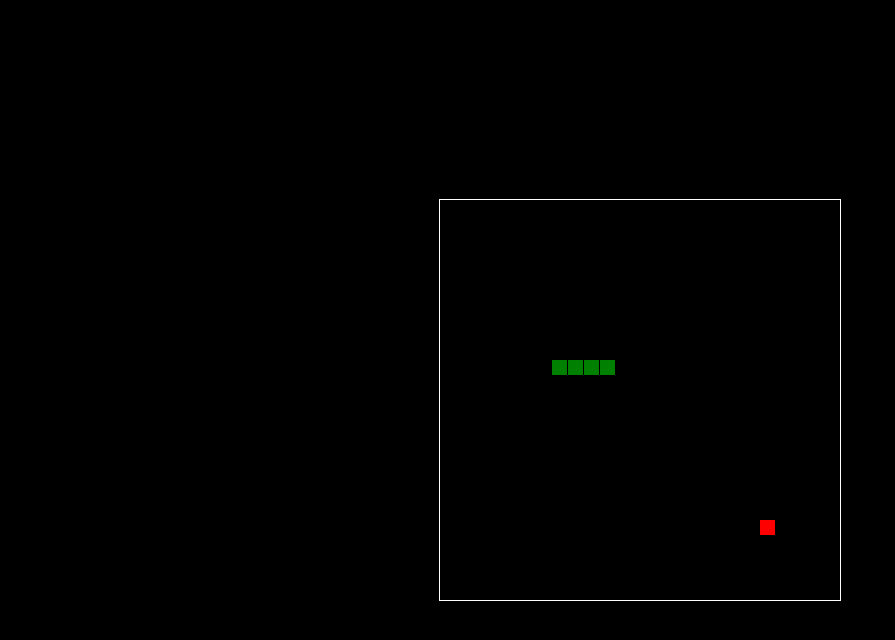
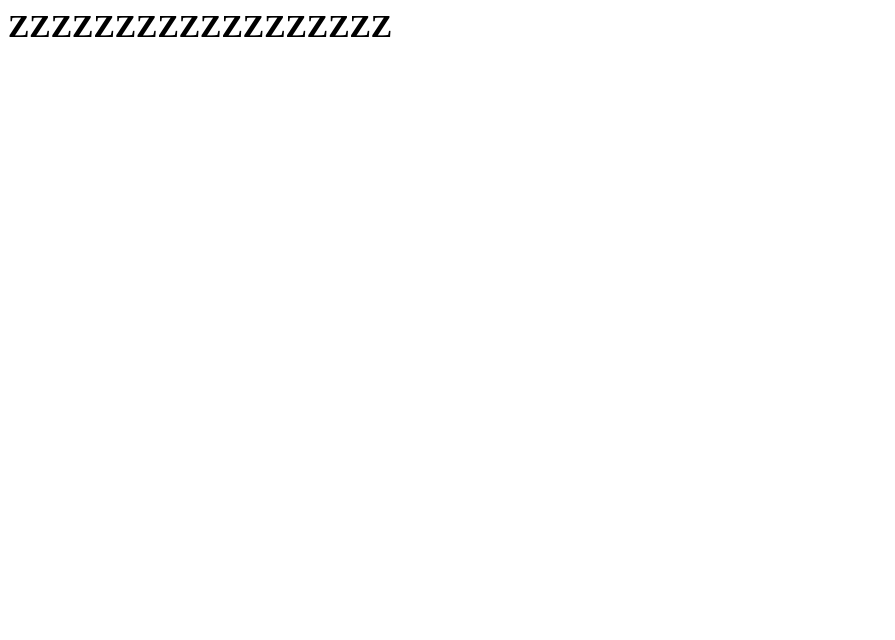
Before and after one commit to mnadinugroho/mnadinugroho.github.io, a plain HTML site: page index.html in a window 1280 px wide. Shown: the whole page, without its empty margins (0-895 px from the left). Drawn offline with Linux system fonts and the light colour scheme.

Commit message:
Update index.html

```diff
--- a/index.html
+++ b/index.html
@@ -1,336 +1 @@
-
-<!DOCTYPE html>
-
-<html>
-
-<head>
-
-  <title></title>
-
-  <style>
-
-  html, body {
-
-    height: 100%;
-
-    margin: 0;
-
-  }
-
-
-
-  body {
-
-    background: black;
-
-    display: flex;
-
-    align-items: center;
-
-    justify-content: center;
-
-  }
-
-  canvas {
-
-    border: 1px solid white;
-
-  }
-
-  </style>
-
-</head>
-
-<body>
-
-<canvas width="400" height="400" id="game"></canvas>
-
-<script>
-
-var canvas = document.getElementById('game');
-
-var context = canvas.getContext('2d');
-
-
-
-var grid = 16;
-
-var count = 0;
-
-
-
-var snake = {
-
-  x: 160,
-
-  y: 160,
-
-
-
-  // snake velocity. moves one grid length every frame in either the x or y direction
-
-  dx: grid,
-
-  dy: 0,
-
-
-
-  // keep track of all grids the snake body occupies
-
-  cells: [],
-
-
-
-  // length of the snake. grows when eating an apple
-
-  maxCells: 4
-
-};
-
-var apple = {
-
-  x: 320,
-
-  y: 320
-
-};
-
-
-
-// get random whole numbers in a specific range
-
-// @see https://stackoverflow.com/a/1527820/2124254
-
-function getRandomInt(min, max) {
-
-  return Math.floor(Math.random() * (max - min)) + min;
-
-}
-
-
-
-// game loop
-
-function loop() {
-
-  requestAnimationFrame(loop);
-
-
-
-  // slow game loop to 15 fps instead of 60 (60/15 = 4)
-
-  if (++count < 4) {
-
-    return;
-
-  }
-
-
-
-  count = 0;
-
-  context.clearRect(0,0,canvas.width,canvas.height);
-
-
-
-  // move snake by it's velocity
-
-  snake.x += snake.dx;
-
-  snake.y += snake.dy;
-
-
-
-  // wrap snake position horizontally on edge of screen
-
-  if (snake.x < 0) {
-
-    snake.x = canvas.width - grid;
-
-  }
-
-  else if (snake.x >= canvas.width) {
-
-    snake.x = 0;
-
-  }
-
-
-
-  // wrap snake position vertically on edge of screen
-
-  if (snake.y < 0) {
-
-    snake.y = canvas.height - grid;
-
-  }
-
-  else if (snake.y >= canvas.height) {
-
-    snake.y = 0;
-
-  }
-
-
-
-  // keep track of where snake has been. front of the array is always the head
-
-  snake.cells.unshift({x: snake.x, y: snake.y});
-
-
-
-  // remove cells as we move away from them
-
-  if (snake.cells.length > snake.maxCells) {
-
-    snake.cells.pop();
-
-  }
-
-
-
-  // draw apple
-
-  context.fillStyle = 'red';
-
-  context.fillRect(apple.x, apple.y, grid-1, grid-1);
-
-
-
-  // draw snake one cell at a time
-
-  context.fillStyle = 'green';
-
-  snake.cells.forEach(function(cell, index) {
-
-
-
-    // drawing 1 px smaller than the grid creates a grid effect in the snake body so you can see how long it is
-
-    context.fillRect(cell.x, cell.y, grid-1, grid-1);
-
-
-
-    // snake ate apple
-
-    if (cell.x === apple.x && cell.y === apple.y) {
-
-      snake.maxCells++;
-
-
-
-      // canvas is 400x400 which is 25x25 grids
-
-      apple.x = getRandomInt(0, 25) * grid;
-
-      apple.y = getRandomInt(0, 25) * grid;
-
-    }
-
-
-
-    // check collision with all cells after this one (modified bubble sort)
-
-    for (var i = index + 1; i < snake.cells.length; i++) {
-
-
-
-      // snake occupies same space as a body part. reset game
-
-      if (cell.x === snake.cells[i].x && cell.y === snake.cells[i].y) {
-
-        snake.x = 160;
-
-        snake.y = 160;
-
-        snake.cells = [];
-
-        snake.maxCells = 4;
-
-        snake.dx = grid;
-
-        snake.dy = 0;
-
-
-
-        apple.x = getRandomInt(0, 25) * grid;
-
-        apple.y = getRandomInt(0, 25) * grid;
-
-      }
-
-    }
-
-  });
-
-}
-
-
-
-// listen to keyboard events to move the snake
-
-document.addEventListener('keydown', function(e) {
-
-  // prevent snake from backtracking on itself by checking that it's
-
-  // not already moving on the same axis (pressing left while moving
-
-  // left won't do anything, and pressing right while moving left
-
-  // shouldn't let you collide with your own body)
-
-
-
-  // left arrow key
-
-  if (e.which === 37 && snake.dx === 0) {
-
-    snake.dx = -grid;
-
-    snake.dy = 0;
-
-  }
-
-  // up arrow key
-
-  else if (e.which === 38 && snake.dy === 0) {
-
-    snake.dy = -grid;
-
-    snake.dx = 0;
-
-  }
-
-  // right arrow key
-
-  else if (e.which === 39 && snake.dx === 0) {
-
-    snake.dx = grid;
-
-    snake.dy = 0;
-
-  }
-
-  // down arrow key
-
-  else if (e.which === 40 && snake.dy === 0) {
-
-    snake.dy = grid;
-
-    snake.dx = 0;
-
-  }
-
-});
-
-
-
-// start the game
-
-requestAnimationFrame(loop);
-
-</script>
-
-</body>
-
-</html>
+<h1>ZZZZZZZZZZZZZZZZZZ</h1>
```
